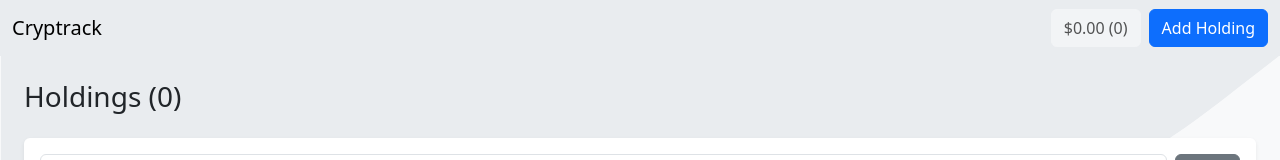
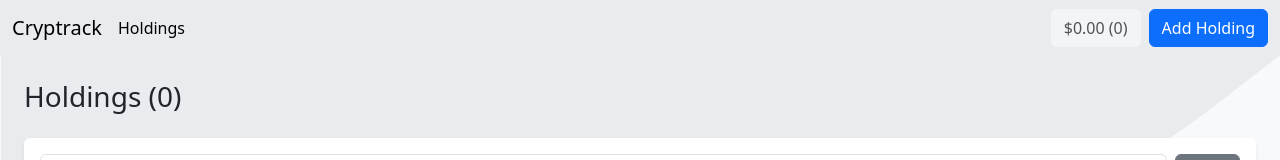
Before and after one commit to karmasakshi/cryptrack, a Next.js app: page / in a window 1280 px wide. Shown: the top 160 px of the page. Built offline with nearby package versions, Linux system fonts and the light colour scheme.

Commit message:
chore(general): clean-up

```diff
--- a/src/components/Navbar.tsx
+++ b/src/components/Navbar.tsx
@@ -1,17 +1,38 @@
 import { usePortfolioStore } from '@cryptack/store/portfolio';
 import Link from 'next/link';
+import { useRouter } from 'next/router';
+import { useEffect, useState } from 'react';
 
 const Navbar = () => {
+  const router = useRouter();
+  const [activePath, setActivePath] = useState('');
+
+  useEffect(() => {
+    setActivePath(router.pathname);
+  }, [router.pathname]);
+
   const { portfolio } = usePortfolioStore();
 
   return (
     <nav className="navbar sticky-top bg-body-secondary">
       <div className="container-fluid justify-content-between">
-        <Link className="navbar-brand" href="/">
-          Cryptrack
-        </Link>
-        <div>
-          <button type="button" className="btn btn-light me-2" disabled>
+        <div className="d-flex">
+          <Link className="navbar-brand" href="/">
+            Cryptrack
+          </Link>
+          <ul className="navbar-nav">
+            <li className="nav-item">
+              <Link
+                className={`nav-link ${activePath === '/' ? 'active' : ''}`}
+                href="/"
+              >
+                Holdings
+              </Link>
+            </li>
+          </ul>
+        </div>
+        <div className="d-flex gap-2">
+          <button type="button" className="btn btn-light" disabled>
             ${portfolio.value.toFixed(2)} ({portfolio.holdings.length})
           </button>
           <Link className="btn btn-primary" href="/add-holding">
--- a/src/pages/index.tsx
+++ b/src/pages/index.tsx
@@ -21,13 +21,21 @@ const Holdings = () => {
         .toLowerCase()
         .includes(filters.searchKey.toLowerCase()),
     )
-    .sort((a, b) =>
-      filters.sortOrder === 'asc'
-        ? // @ts-expect-error @typescript-eslint/no-explicit-any
-          a[filters.sortKey] - b[filters.sortKey]
-        : // @ts-expect-error @typescript-eslint/no-explicit-any
-          b[filters.sortKey] - a[filters.sortKey],
-    );
+    .sort((a, b) => {
+      if (filters.sortOrder === 'asc') {
+        if (filters.sortKey === 'cryptocurrency.symbol') {
+          return a.cryptocurrency.symbol.localeCompare(b.cryptocurrency.symbol);
+        }
+        // @ts-expect-error @typescript-eslint/no-explicit-any
+        return a[filters.sortKey] - b[filters.sortKey];
+      } else {
+        if (filters.sortKey === 'cryptocurrency.symbol') {
+          return b.cryptocurrency.symbol.localeCompare(a.cryptocurrency.symbol);
+        }
+        // @ts-expect-error @typescript-eslint/no-explicit-any
+        return b[filters.sortKey] - a[filters.sortKey];
+      }
+    });
 
   const handleRemoveHolding = (symbol: string) => {
     removeHolding(symbol);
@@ -43,7 +51,7 @@ const Holdings = () => {
         <div className="card border-0 shadow-sm">
           <div className="card-body">
             <form>
-              <div className="d-flex gap-2 mb-2">
+              <div className="d-flex gap-2">
                 <input
                   value={filters.searchKey}
                   onChange={(e) =>
@@ -62,7 +70,7 @@ const Holdings = () => {
                   Clear
                 </button>
               </div>
-              <div className="d-flex gap-2">
+              <div className="d-flex gap-2 mt-2">
                 <select
                   className="form-select"
                   aria-label="Sort by"
```
